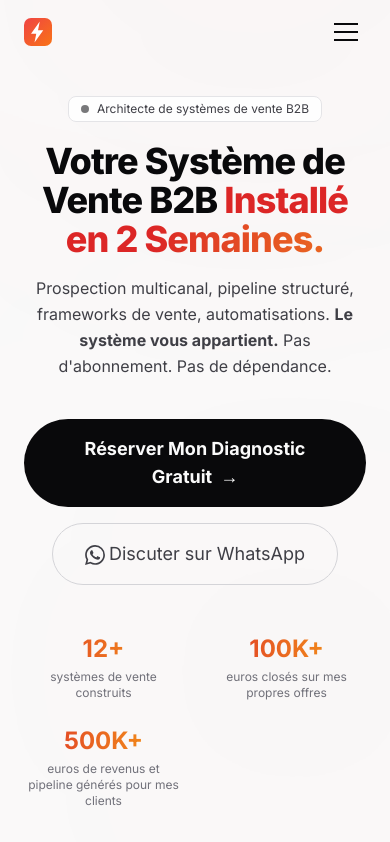
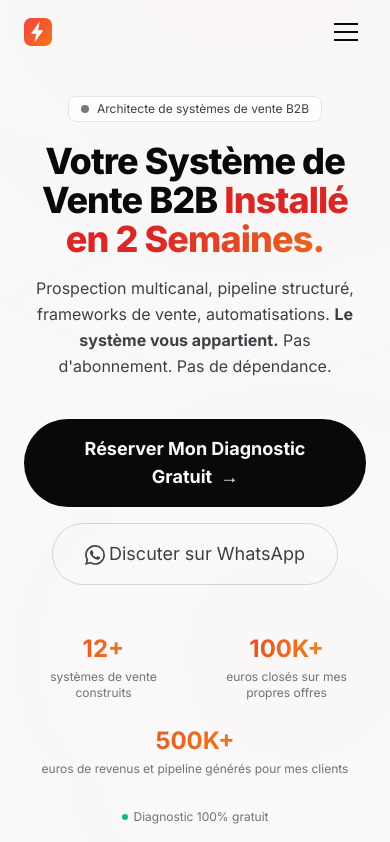
Before and after one commit to path2revenue/path2revenue, a Next.js app: page / in a window 390 px wide. Shown: the top 842 px of the page. Built offline with nearby package versions, Linux system fonts and the light colour scheme.

Commit message:
fix(ui): center 3rd KPI stat on mobile screens in Hero section

```diff
--- a/app/components/Hero.jsx
+++ b/app/components/Hero.jsx
@@ -276,7 +276,7 @@ function Stats({ stats, border }) {
     return (
         <div className={`grid grid-cols-2 ${stats.length === 3 ? "md:grid-cols-3" : "md:grid-cols-4"} gap-6 max-w-[900px] mx-auto animate-[fadeInUp_1.3s_ease-out] pt-8 mt-4 ${border ? "border-t border-[var(--color-border-default)]" : ""}`}>
             {stats.map((stat, i) => (
-                <div key={i} className="text-center">
+                <div key={i} className={`text-center ${i === 2 && stats.length === 3 ? "col-span-2 md:col-span-1" : ""}`}>
                     <div className="text-2xl md:text-3xl font-bold bg-gradient-to-r from-[var(--color-gradient-from)] to-[var(--color-gradient-to)] bg-clip-text text-transparent">
                         <AnimatedCounter target={stat.value} suffix={stat.suffix} />
                     </div>
```
